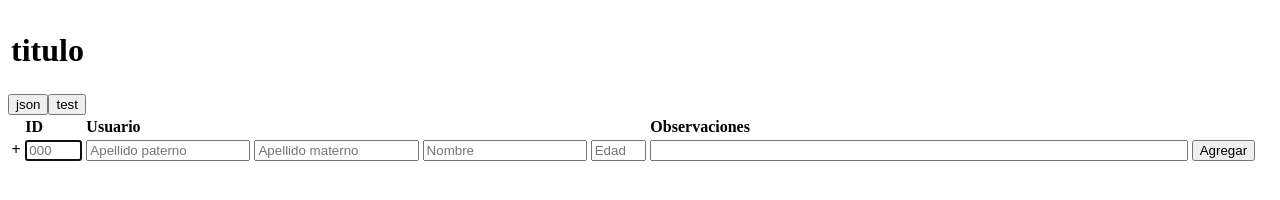
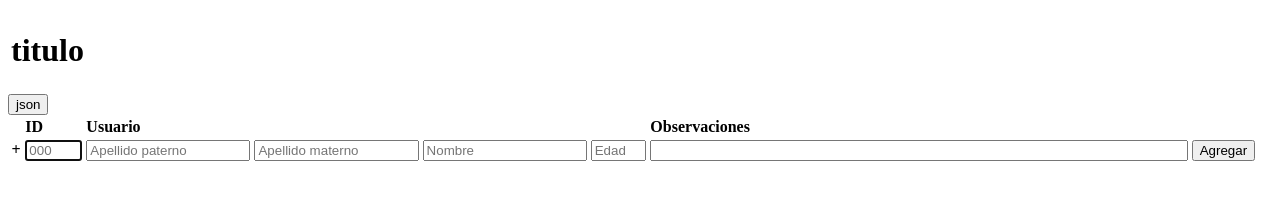
Before and after one commit to HT-VDIS/caso, a plain HTML site: page index.html in a window 1280 px wide. Drawn offline with Linux system fonts and the light colour scheme.

Commit message:
test out

```diff
--- a/index.html
+++ b/index.html
@@ -54,7 +54,7 @@
 				</thead>
 				<tbody id="lista">
 					<button onclick="crear_json()">json</button>
-					<button onclick="test()">test</button>
+
 				</tbody>
 				<span id="res"></span>
 			</table>
```
